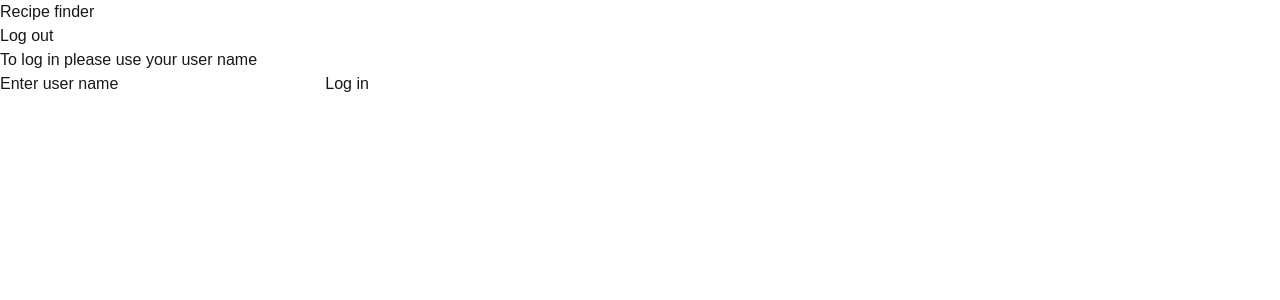
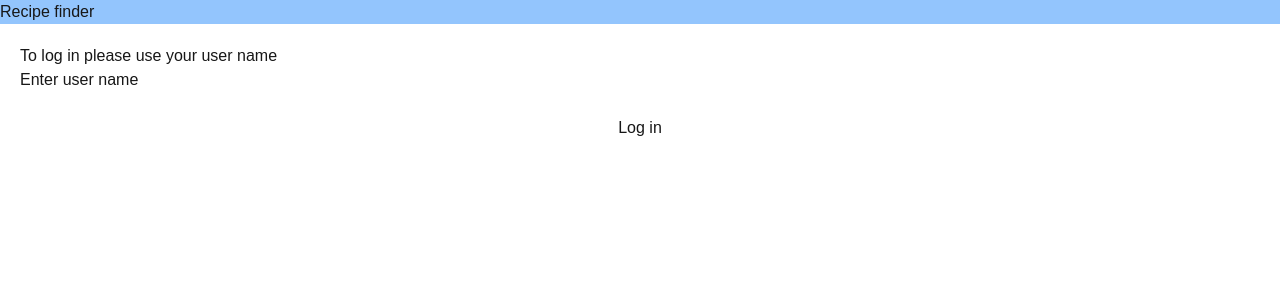
Before and after one commit to timdeckel/Context-Assg, a Next.js app: page / in a window 1280 px wide. Shown: the top 300 px of the page. Built offline with nearby package versions, Linux system fonts and the light colour scheme.

Commit message:
updating assignemnt files

```diff
--- a/src/app/layout.tsx
+++ b/src/app/layout.tsx
@@ -1,21 +1,10 @@
 import type { Metadata } from "next";
-import localFont from "next/font/local";
 import "./globals.css";
 import Header from "@/components/Header";
-import LogIn from "@/components/Login";
 import { UserProvider } from "@/utils/contexts";
 import LogInWrapper from "@/components/LogInWrapper";
 
-const geistSans = localFont({
-  src: "./fonts/GeistVF.woff",
-  variable: "--font-geist-sans",
-  weight: "100 900",
-});
-const geistMono = localFont({
-  src: "./fonts/GeistMonoVF.woff",
-  variable: "--font-geist-mono",
-  weight: "100 900",
-});
+
 
 export const metadata: Metadata = {
   title: "Create Next App",
@@ -30,7 +19,6 @@ export default function RootLayout({
   return (
     <html lang="en">
       <body
-        className={`${geistSans.variable} ${geistMono.variable} antialiased`}
       >
         <UserProvider>
           <Header/>
--- a/src/components/Header/index.tsx
+++ b/src/components/Header/index.tsx
@@ -12,9 +12,10 @@ const Header = () => {
     }
 
     return (
-            <header>
-                <h1>Recipe finder</h1>
-                <button onClick={logout}>Log out</button>
+            <header className="">
+                <h1 className="bg-blue-300" >Recipe finder</h1>
+                {!user ? "" : (<button onClick={logout}>Log out</button>)}
+
            </header>
     )
 }
--- a/src/components/LogInWrapper/index.tsx
+++ b/src/components/LogInWrapper/index.tsx
@@ -2,7 +2,7 @@
 
 import { useUserContext } from "@/utils/contexts"
 import { UserContextType, UserType } from "@/utils/types"
-import { useRouter } from "next/router"
+
 
 
 import LogIn from "../Login"
--- a/src/components/Login/index.tsx
+++ b/src/components/Login/index.tsx
@@ -39,7 +39,7 @@ const LogIn = () => {
 
 
     return (
-        <div>
+        <div className="flex flex-col p-5">
             <p>To log in please use your user name</p>
             <label htmlFor="user-input">Enter user name</label>
             <input id="user-input" onChange={handleChange}></input>
```
Also changed, not shown: src/app/fonts/GeistMonoVF.woff (deleted), src/app/fonts/GeistVF.woff (deleted), src/utils/fetch.tsx (deleted).
